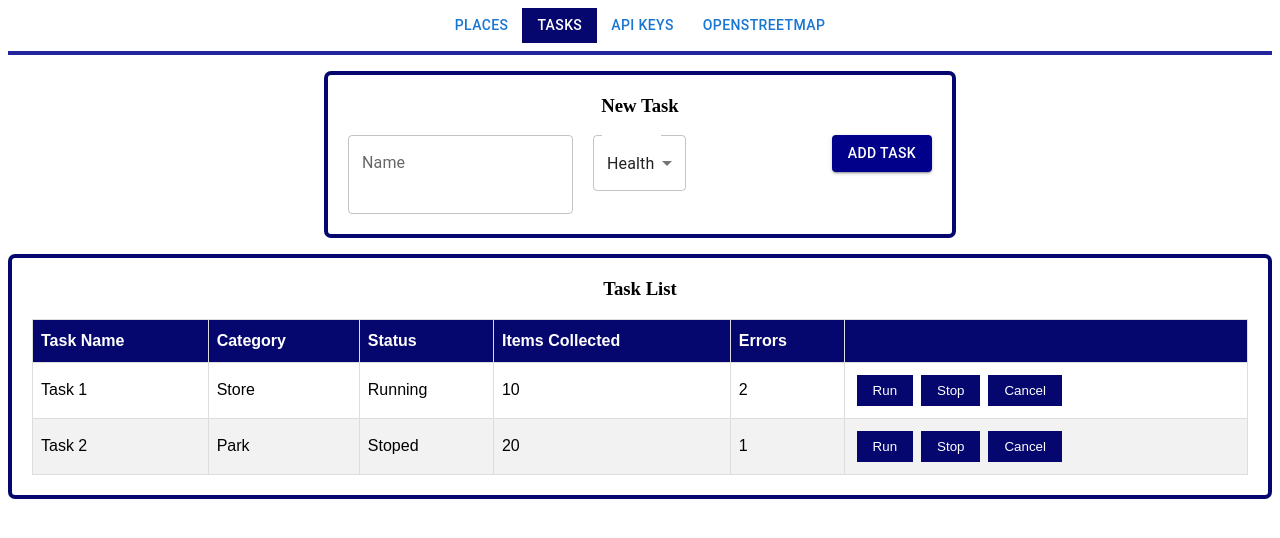
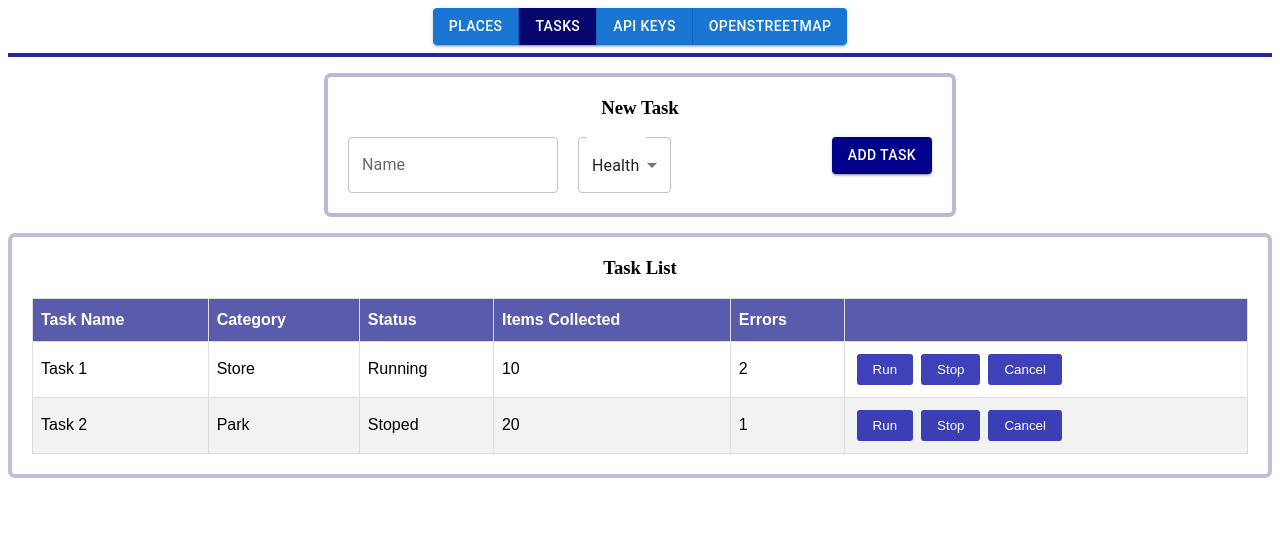
Before and after one commit to ArtsemStankevich/15-minute-admin, a React (Create React App) app: page / in a window 1280 px wide. Both pictures are taken after a click on the button "TASKS". Shown: the top 538 px of the page. Built offline with nearby package versions, Linux system fonts and the light colour scheme.

Commit message:
update styles

```diff
--- a/src/App.js
+++ b/src/App.js
@@ -5,7 +5,6 @@ function App() {
   return (
     <div>
       <Header />
-
       {/* Pozostała część Twojej aplikacji */}
     </div>
   );
--- a/src/components/CreateTask.jsx
+++ b/src/components/CreateTask.jsx
@@ -32,7 +32,7 @@ function CreateTask() {
             <TextField
             label="Name"
             multiline
-            rows={2}
+            rows={1}
             variant="outlined"
             value={newTask}
             onChange={(e) => setNewTask(e.target.value)}
--- a/src/components/Header.jsx
+++ b/src/components/Header.jsx
@@ -14,34 +14,36 @@ function Header() {
     setSelectedTab(tab);
   };
 
+
   return (
     <div>
       <div className="tab-buttons">
-        <ButtonGroup className="button-group" variant="outlined" aria-label="outlined button group">
+        <ButtonGroup className="header-button-group" variant="contained" aria-label="outlined button group">
           <Button
-            className={`button ${selectedTab === 'places' ? 'active' : ''}`}
+            className={`header-button ${selectedTab === 'places' ? 'active' : ''}`}
             onClick={() => handleTabClick('places')}
           >
             Places
           </Button>
           <Button
-            className={`button ${selectedTab === 'tasks' ? 'active' : ''}`}
+            className={`header-button ${selectedTab === 'tasks' ? 'active' : ''}`}
             onClick={() => handleTabClick('tasks')}
           >
             Tasks
           </Button>
           <Button
-            className={`button ${selectedTab === 'apiKeys' ? 'active' : ''}`}
+            className={`header-button ${selectedTab === 'apiKeys' ? 'active' : ''}`}
             onClick={() => handleTabClick('apiKeys')}
           >
             API Keys
           </Button>
           <Button
-            className={`button ${selectedTab === 'openStreetMap' ? 'active' : ''}`}
+            className={`header-button ${selectedTab === 'openStreetMap' ? 'active' : ''}`}
             onClick={() => handleTabClick('openStreetMap')}
           >
             OpenStreetMap
           </Button>
+
         </ButtonGroup>
       </div>
       <hr></hr>
--- a/src/components/style/Categories.css
+++ b/src/components/style/Categories.css
@@ -1,7 +1,7 @@
 
 /*Dla CreateTask*/
 .border {
-    border: 4px solid rgb(5, 7, 110);
+    border: 4px solid rgba(5, 7, 110, 0.278);
     border-radius: 7px;
     padding: 20px;
   }
@@ -11,7 +11,7 @@
   }
 
   .border-max {
-    border: 4px solid rgb(5, 7, 110);
+    border: 4px solid rgba(5, 7, 110, 0.258);
     border-radius: 7px;
     padding: 20px;
 
@@ -44,15 +44,16 @@
     padding-top: 12px;
     padding-bottom: 12px;
     text-align: left;
-    background-color: rgb(5, 7, 110);
+    background-color: rgba(8, 10, 132, 0.668);
     color: white;
   }
 
   .button {
     margin: 4px;
     padding: 8px 16px;
-    background-color: rgb(5, 7, 110);
+    background-color: rgba(15, 18, 168, 0.799);
     color: white;
     border: none;
     cursor: pointer;
+    border-radius: 3px;
   }
--- a/src/components/style/Header.css
+++ b/src/components/style/Header.css
@@ -3,18 +3,18 @@
     justify-content: space-around;
   }
 
-  .button-group .active {
+  .header-button-group .active {
     background-color: rgb(5, 7, 110);
     color: #fff;
     border: none;
   }
 
-  .button-group .MuiButton-outlined {
+  .header-button-group .MuiButton-outlined {
     border: none;
   }
 
-  .button:hover {
-    background-color: rgb(5, 7, 110);
+  .header-button:hover {
+    background-color: rgb(35, 37, 159);
     color: #fff;
     border: none;
   }
```
